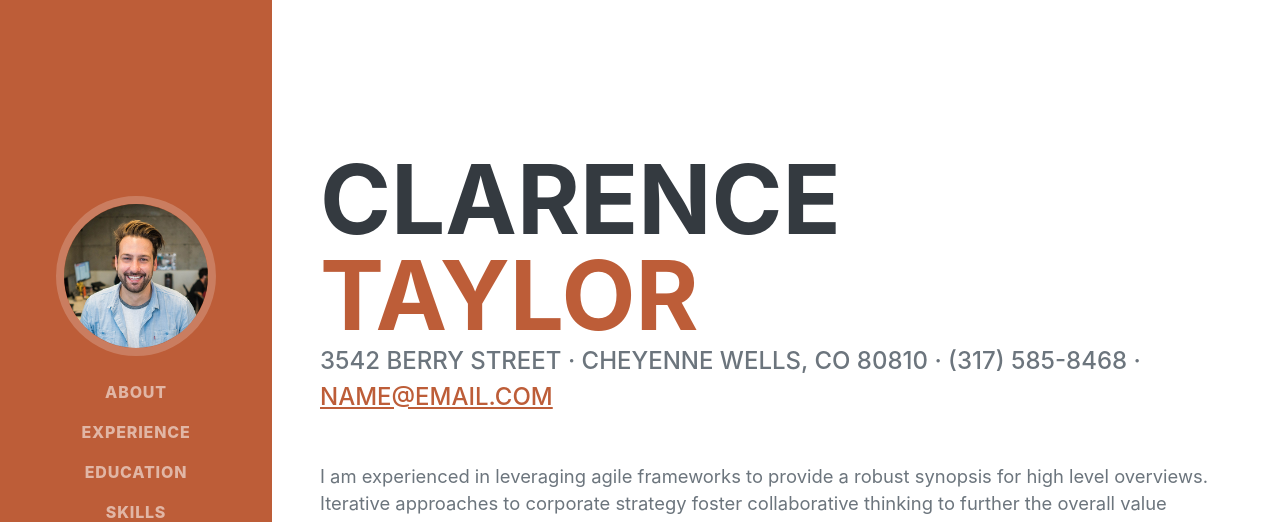
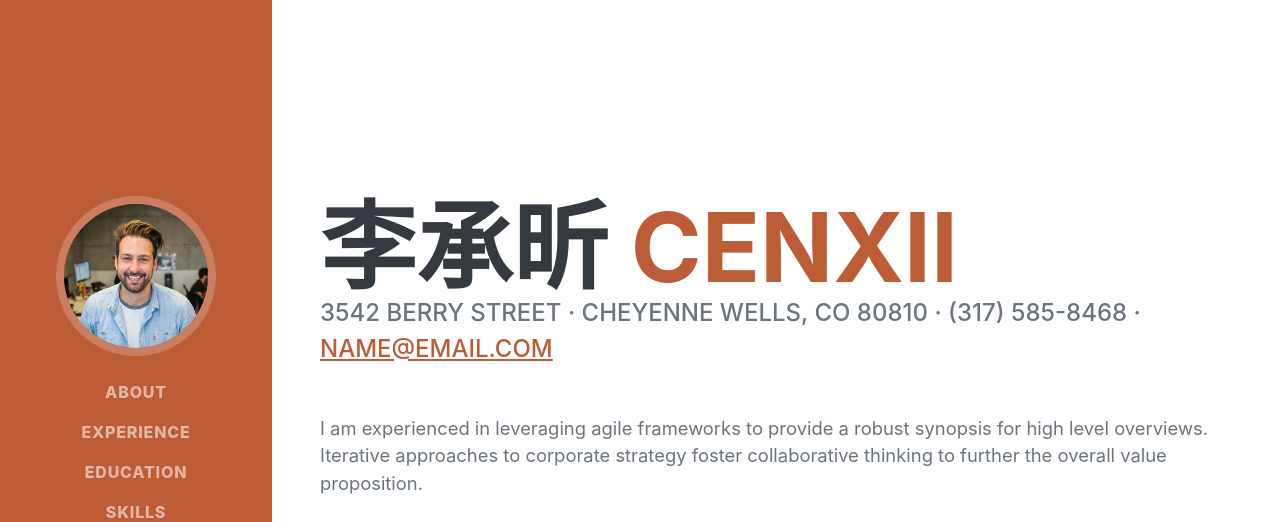
Before and after one commit to cenxii/cenxii.github.io, a plain HTML site: page index.html in a window 1280 px wide. Shown: the top 522 px of the page. Drawn offline with nearby package versions, Linux system fonts and the light colour scheme; a web font is replaced by a local one.

Commit message:
Update index.html

```diff
--- a/index.html
+++ b/index.html
@@ -40,8 +40,8 @@
             <section class="resume-section" id="about">
                 <div class="resume-section-content">
                     <h1 class="mb-0">
-                        Clarence
-                        <span class="text-primary">Taylor</span>
+                        李承昕
+                        <span class="text-primary">cenxii</span>
                     </h1>
                     <div class="subheading mb-5">
                         3542 Berry Street · Cheyenne Wells, CO 80810 · (317) 585-8468 ·
```
